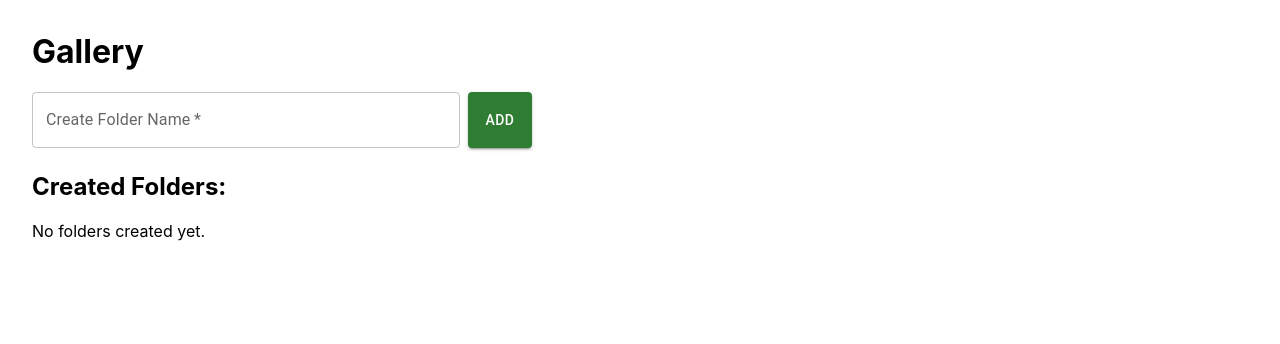
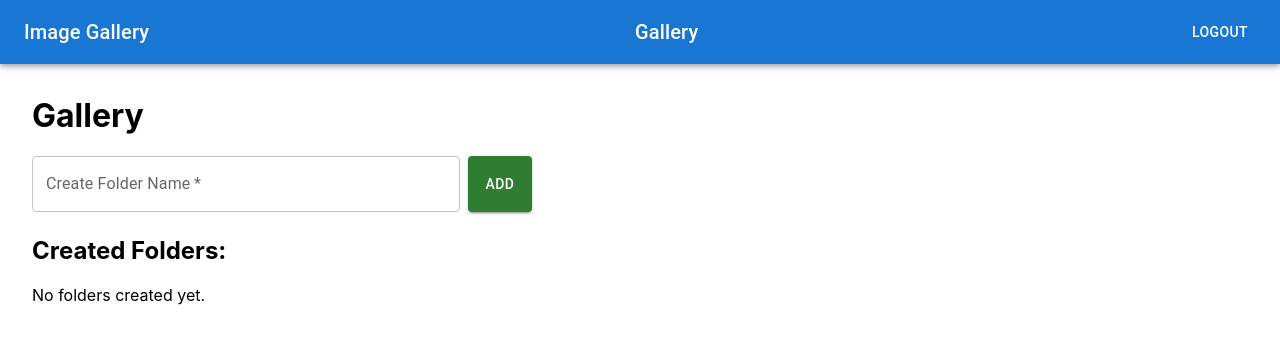
Before and after one commit to durghak/Image-Gallery-UI, a React (Create React App) app: page /gallery in a window 1280 px wide. Shown: the top 344 px of the page. Built offline with nearby package versions, Linux system fonts and the light colour scheme.

Commit message:
added logout and appbar comp

```diff
--- a/src/components/Gallery/Gallery.js
+++ b/src/components/Gallery/Gallery.js
@@ -3,8 +3,10 @@ import TextField from '@mui/material/TextField';
 import Button from '@mui/material/Button';
 import Stack from '@mui/material/Stack';
 import { useEffect, useState } from "react";
+import IndividualFolders from './IndividualFolders';
+import ButtonAppBar from "../Utils/Appbar";
+import { useNavigate } from 'react-router-dom';
 
-import IndividualFolders from './IndividualFolders';
 
 export default function Gallery() {
   const [folderName, setFolderName] = useState("");
@@ -75,9 +77,32 @@ export default function Gallery() {
     // Clear the folder name input after submission
     setFolderName("");
   };
+  const logout=async () => {
+      try {
+        const response = await fetch("http://localhost:5000/logout", {
+          method: "POST",
+          headers: {
+            "Content-Type": "application/json",
+          },
+          credentials: "include",
+        });
+        if (response.ok) {
+          console.log("Logged out successfully");
+          localStorage.removeItem("user_id");
+          navigate("/");
+        } else {
+          console.error("Logout failed");
+        }
+      } catch (error) {
+        console.error("An error occurred during logout:", error);
+      }
 
+
+  }
+const navigate = useNavigate();
   return (
     <div>
+      <ButtonAppBar Name1="Image Gallery" Name2="Gallery" Button1="Logout" onButtonClick={logout} />
       <Box sx={{ width: 500, maxWidth: '100%', margin: 4 }}>
         <h1>Gallery</h1>
         <Stack direction="row" spacing={1}>
--- a/src/components/Gallery/Photo.js
+++ b/src/components/Gallery/Photo.js
@@ -1,11 +1,12 @@
-
+import AppBar from '@mui/material/AppBar';
 import {Button,Stack,Box,Popover} from '@mui/material';
 import { useEffect, useState } from 'react';
 import { useParams } from 'react-router-dom';
 import { Input } from '@mui/material';
 import DeleteIcon from '@mui/icons-material/Delete';
 import IconButton from '@mui/material/IconButton';
-
+import { useNavigate } from "react-router-dom";
+import ButtonAppBar from "../Utils/Appbar";
 
 
 const Photo=()=>{
@@ -105,11 +106,14 @@ Getphotos();
 console.error("An error occurred while fetching folders:", error);
 }
 };
+const navigate = useNavigate();
+
 
 
 
     return(
         <div>
+          <ButtonAppBar Name1="Image Gallery" Name2="Images" Button1="Back" onButtonClick={() => navigate('/gallery')}  />
         <Box sx={{ width: 500, maxWidth: '100%', margin: 7 }}>
         <Stack direction="row" spacing={2}>
         <Input type = 'file' onChange={handleFileChange}  />
--- a/src/components/Login/Login.js
+++ b/src/components/Login/Login.js
@@ -3,13 +3,14 @@ import Grid from '@mui/material/Grid';
 import SignIn from './SignIn';
 import Register from './register';
 import image from '../../photos/image.png';
-
+import ButtonAppBar from "../Utils/Appbar";
 
 
 const Login = () => {
     const [showRegistration, setShowRegistration] = useState(false);
     return (
         <>
+        <ButtonAppBar Name1="Image Gallery"/>
         <h1 style={{textAlign:'center'}}>Welcome to Photo Gallery</h1>
 <Grid container spacing={2}>
     <Grid size={{ xs: 6}}sx={{height: "100%"}}>
--- a/src/components/Login/SignIn.js
+++ b/src/components/Login/SignIn.js
@@ -1,6 +1,6 @@
 import { useState } from "react";
 import {Button,Typography,TextField,Box,Snackbar,Alert} from '@mui/material';
-import Gallery from "../Gallery/Gallery";
+
 import { useNavigate } from "react-router-dom";
 
 
--- /dev/null
+++ b/src/components/Utils/Appbar.js
@@ -0,0 +1,29 @@
+import AppBar from '@mui/material/AppBar';
+import Box from '@mui/material/Box';
+import Toolbar from '@mui/material/Toolbar';
+import Typography from '@mui/material/Typography';
+import Button from '@mui/material/Button';
+
+
+export default function ButtonAppBar({Name1,Name2,Button1,onButtonClick}) {
+  return (
+    <Box sx={{ flexGrow: 1 }}>
+      <AppBar position="static">
+        <Toolbar>
+
+          <Typography variant="h6" component="div" sx={{ flexGrow: 1 }}>
+            {Name1}
+          </Typography>
+          <Typography variant="h6" component="div" sx={{ flexGrow: 1 }}>
+            {Name2}
+          </Typography>
+          <Button color="inherit"  onClick={onButtonClick}>
+            {Button1}
+          </Button>
+
+
+        </Toolbar>
+      </AppBar>
+    </Box>
+  );
+}
```
